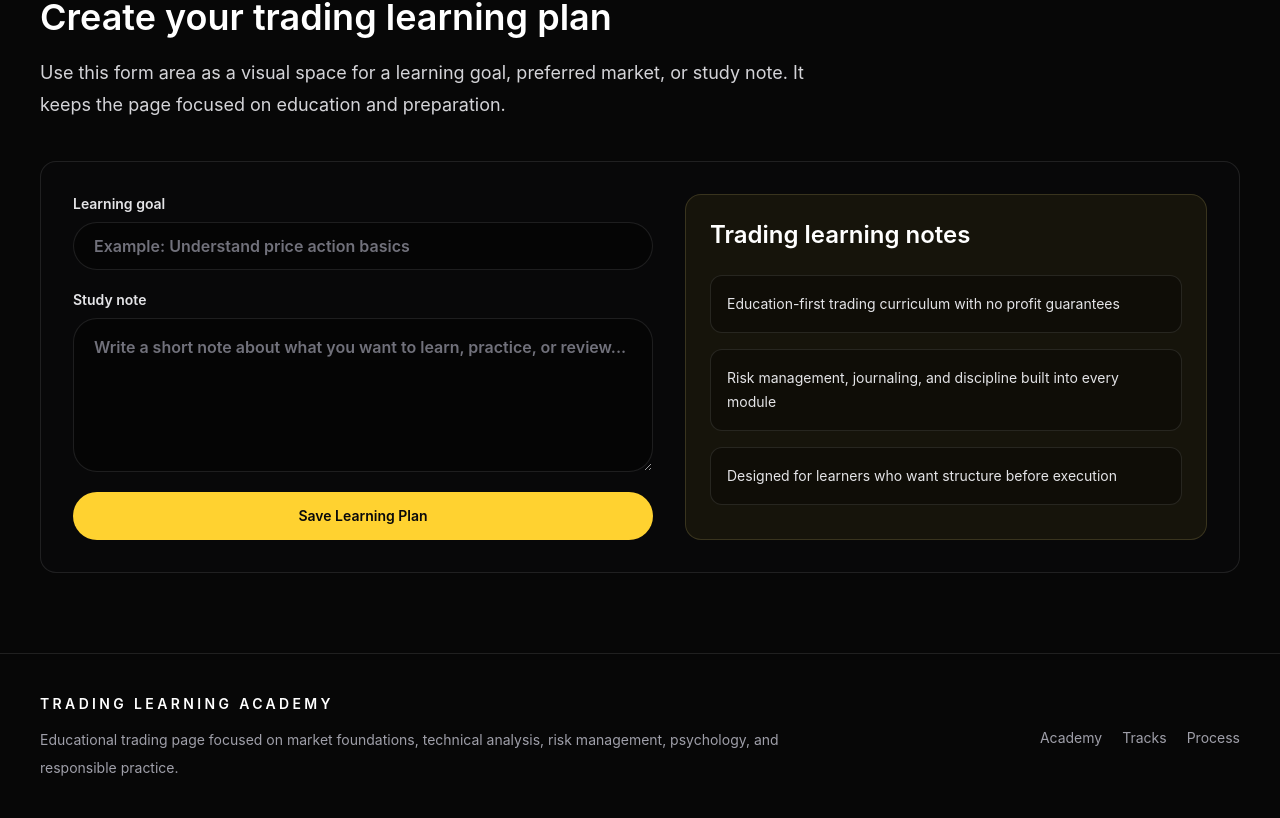
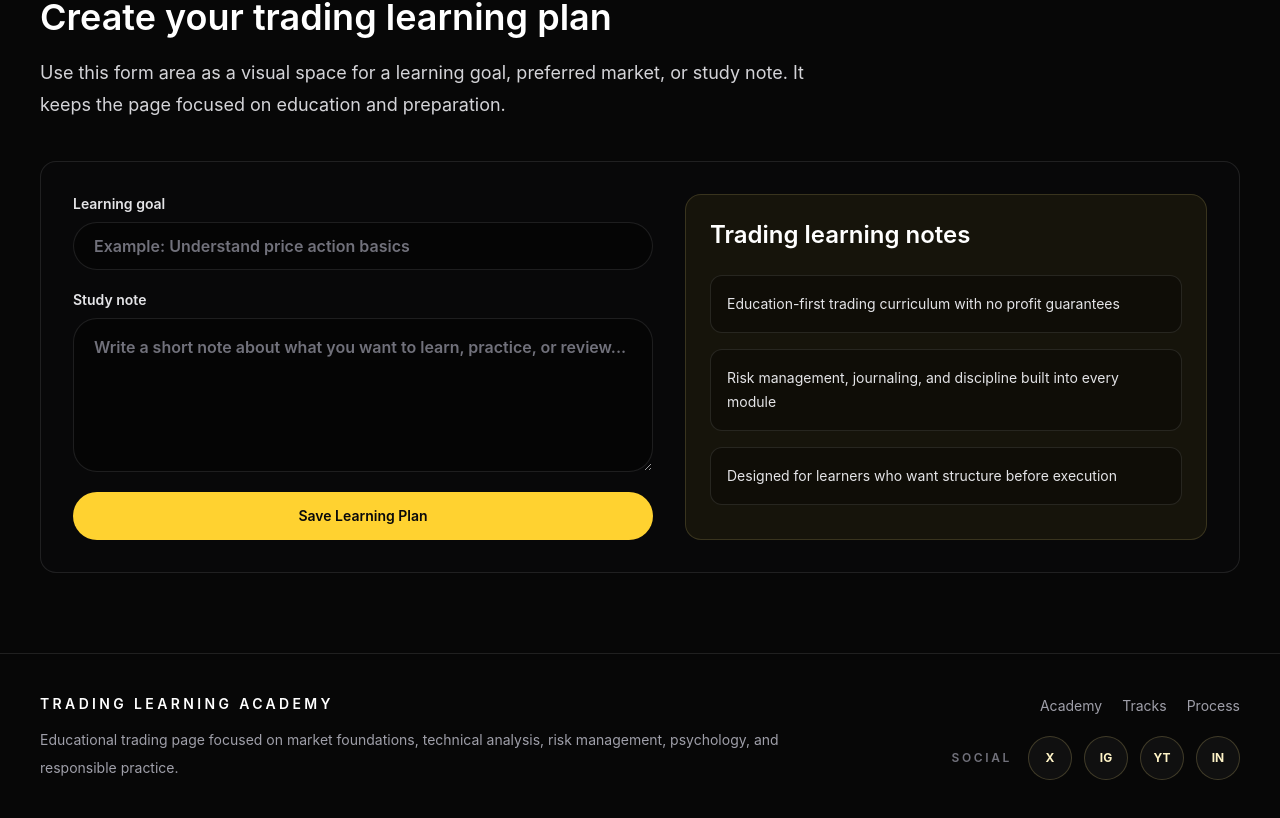
Before and after one commit to doublehedged-cmyk/doublehedged, a Next.js app: page / in a window 1280 px wide. Shown: the part 2895-3713 px from the top of the page. Built offline with nearby package versions, Linux system fonts and the light colour scheme.

Commit message:
Website update: Add social media buttons to the sure

```diff
--- a/app/page.tsx
+++ b/app/page.tsx
@@ -59,6 +59,13 @@ const platformNotes = [
   "Education-first trading curriculum with no profit guarantees",
   "Risk management, journaling, and discipline built into every module",
   "Designed for learners who want structure before execution",
+];
+
+const socialLinks = [
+  { name: "X", label: "Follow on X", href: "#" },
+  { name: "IG", label: "Follow on Instagram", href: "#" },
+  { name: "YT", label: "Watch on YouTube", href: "#" },
+  { name: "IN", label: "Connect on LinkedIn", href: "#" },
 ];
 
 function ButtonLink({
@@ -183,6 +190,26 @@ function ProcessStep({ step, index }: { step: string; index: number }) {
       </span>
       <p className="leading-7 text-zinc-100">{step}</p>
     </div>
+  );
+}
+
+function SocialButton({
+  name,
+  label,
+  href,
+}: {
+  name: string;
+  label: string;
+  href: string;
+}) {
+  return (
+    <a
+      href={href}
+      aria-label={label}
+      className="inline-flex h-11 w-11 items-center justify-center rounded-full border border-amber-200/20 bg-white/[0.04] text-xs font-bold text-amber-100 transition hover:border-amber-200/60 hover:bg-amber-300 hover:text-zinc-950"
+    >
+      {name}
+    </a>
   );
 }
 
@@ -373,7 +400,7 @@ export default function Home() {
       </Section>
 
       <footer className="border-t border-white/10 px-5 py-10 sm:px-8 lg:px-10">
-        <div className="mx-auto grid max-w-7xl gap-4 text-sm text-zinc-400 md:grid-cols-[1fr_auto] md:items-center">
+        <div className="mx-auto grid max-w-7xl gap-8 text-sm text-zinc-400 md:grid-cols-[1fr_auto] md:items-center">
           <div>
             <p className="font-semibold uppercase tracking-[0.24em] text-white">
               Trading Learning Academy
@@ -383,6 +410,7 @@ export default function Home() {
               analysis, risk management, psychology, and responsible practice.
             </p>
           </div>
+          <div className="grid gap-5 md:justify-items-end">
             <div className="flex flex-wrap gap-5 md:justify-end">
               <a className="transition hover:text-amber-200" href="#mentors">
                 Academy
@@ -394,6 +422,15 @@ export default function Home() {
                 Process
               </a>
             </div>
+            <div className="flex flex-wrap items-center gap-3 md:justify-end">
+              <span className="mr-1 text-xs font-semibold uppercase tracking-[0.22em] text-zinc-500">
+                Social
+              </span>
+              {socialLinks.map((social) => (
+                <SocialButton key={social.label} {...social} />
+              ))}
+            </div>
+          </div>
         </div>
       </footer>
     </main>
```
Lines whose indentation alone changed are shown as unchanged.
